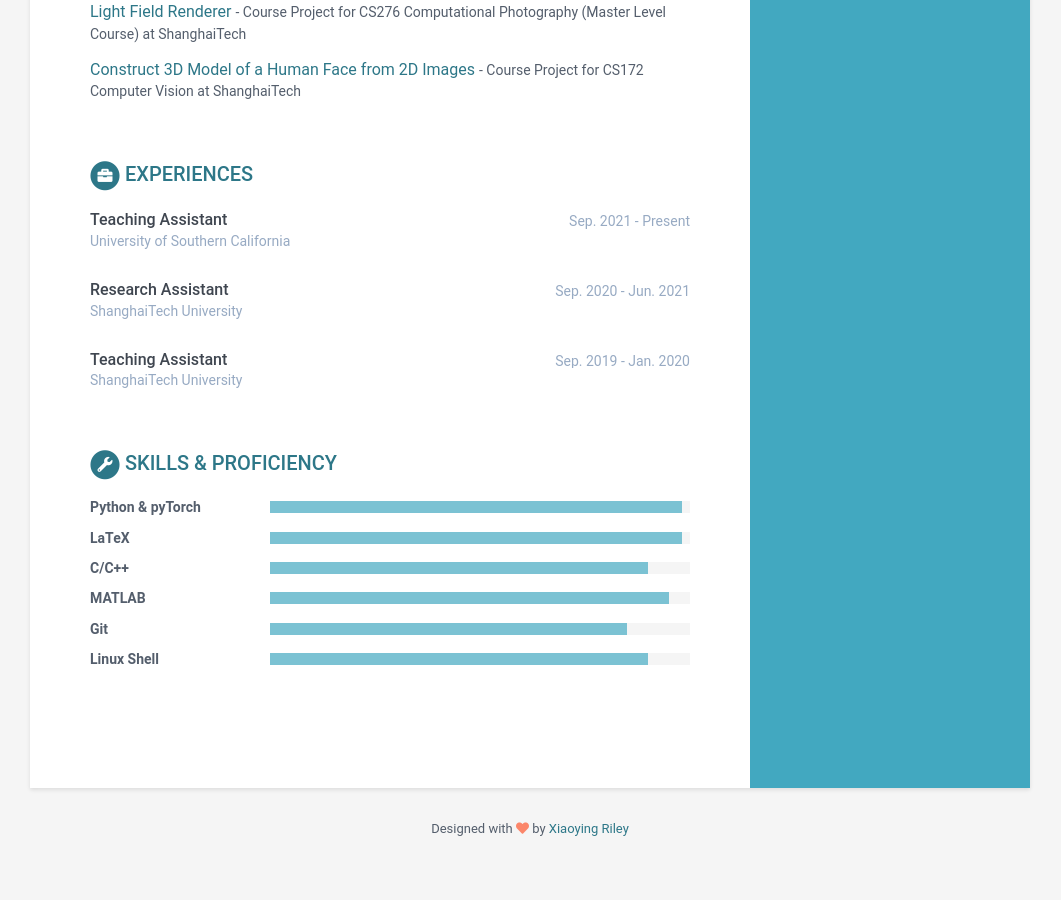
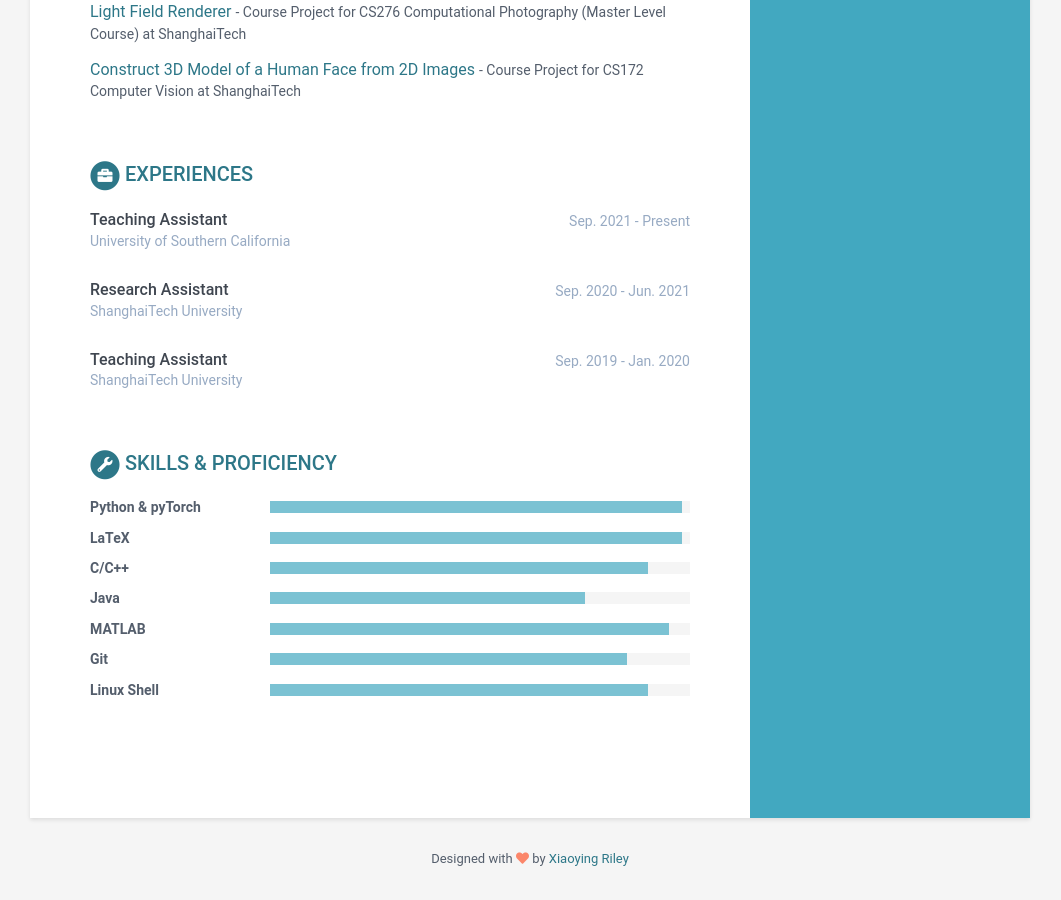
Before and after one commit to Garfield-Finch/zhitu.github.io, a Jekyll site: the page built from index.html, in a window 1280 px wide and 900 px high, scrolled down 1189 px. Shown: the whole window, without its empty margins (110-1171 px from the left). Built offline with Jekyll 4.4.1, drawn with Linux system fonts in a browser that asks for light colours; before the commit the page ends 2058 px from its top, so only the background shows below that.

Commit message:
add Java

```diff
--- a/_data/data.yml
+++ b/_data/data.yml
@@ -142,6 +142,9 @@ skills:
       - name: C/C++
         level: 90%
 
+      - name: Java
+        level: 75%
+
       - name: MATLAB
         level: 95%
 
```
